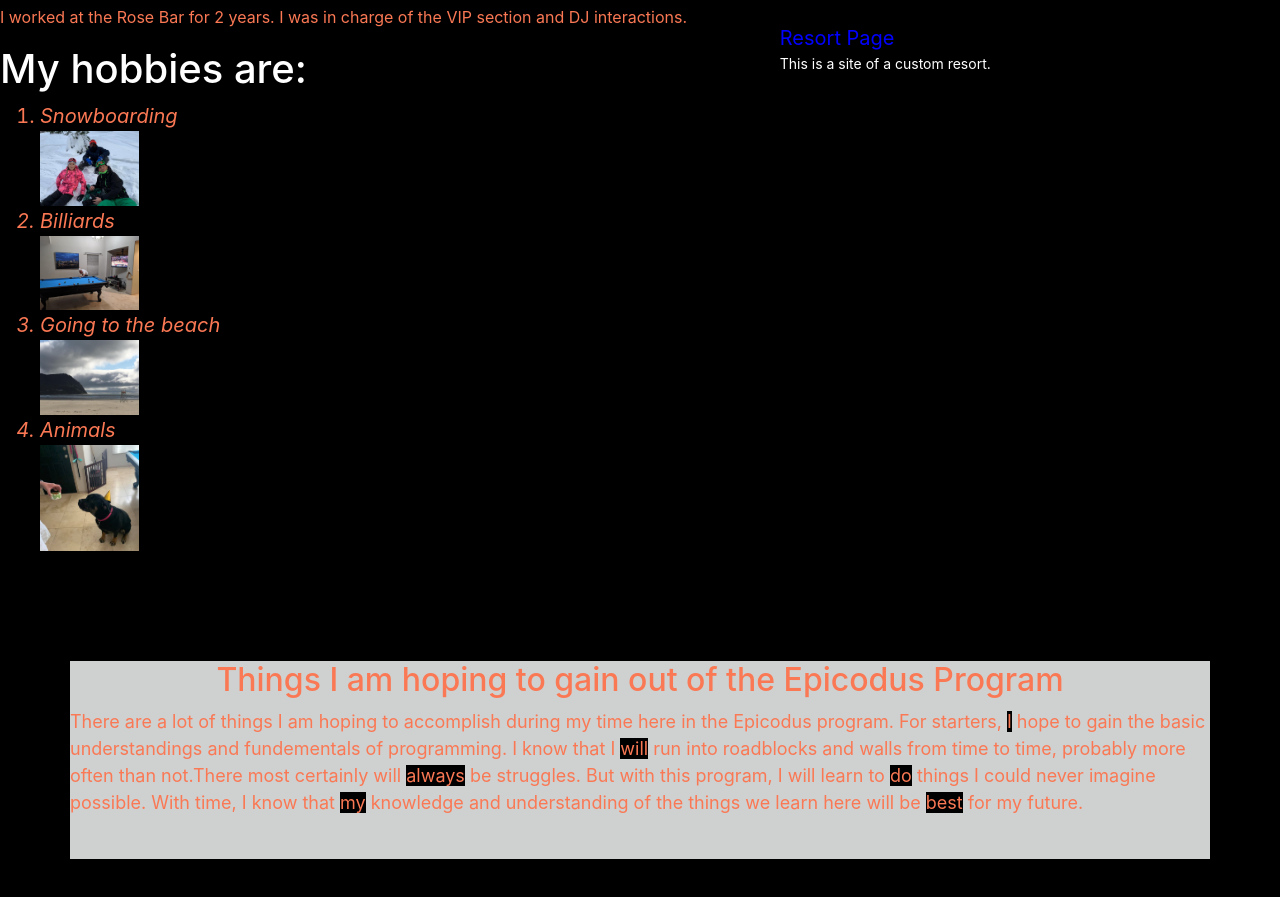
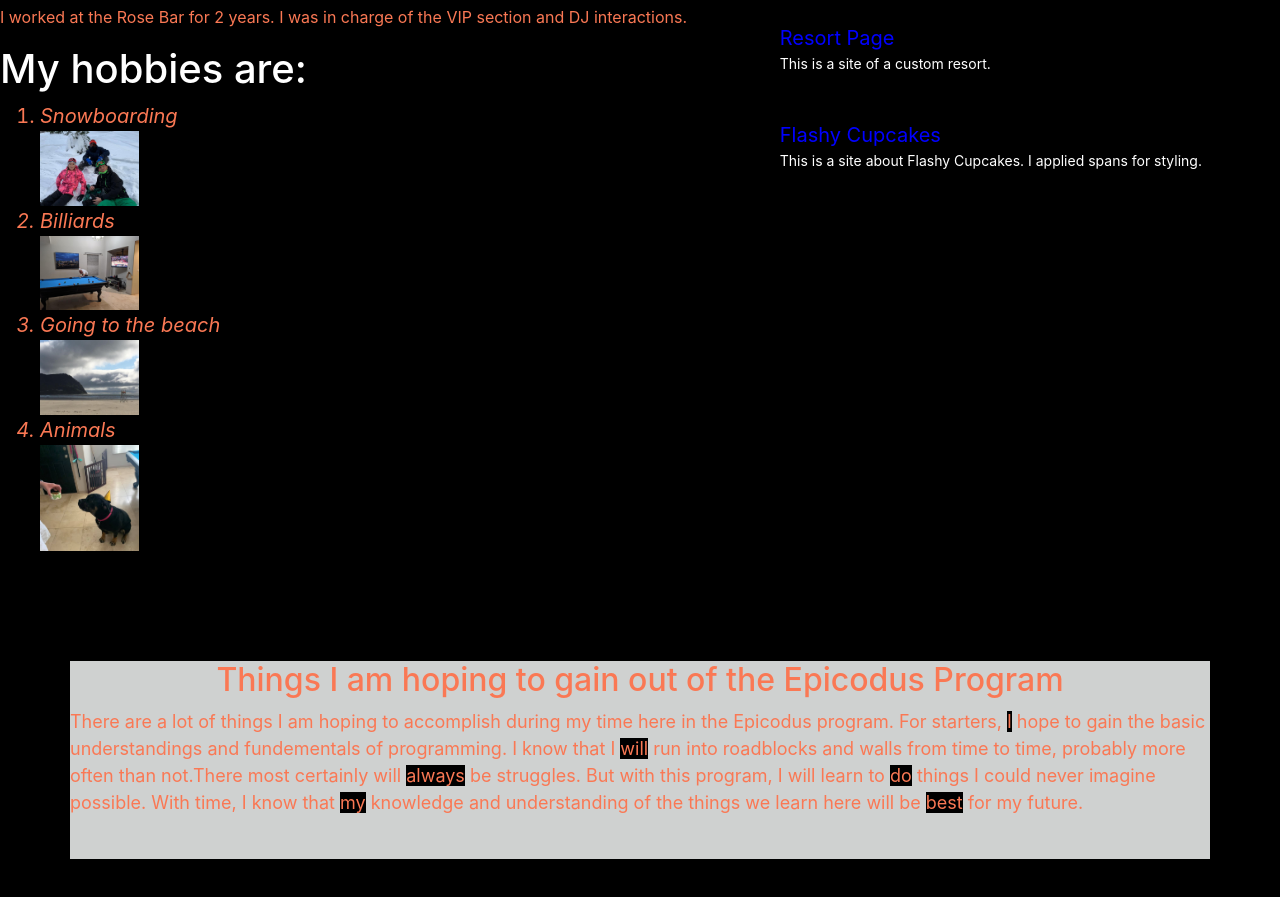
Before and after one commit to glenbuck503/codereview1016, a plain HTML site: page index.html in a window 1280 px wide. Shown: the part 815-1712 px from the top of the page. Drawn offline with nearby package versions, Linux system fonts and the light colour scheme.

Commit message:
create gh-page branch:

```diff
--- a/index.html
+++ b/index.html
@@ -30,6 +30,9 @@
           <br>
         <a href="https://github.com/glenbuck503/resort">Resort Page</a>
       <p class="smalltext">This is a site of a custom resort.</p>
+          <br>
+      <a href="https://github.com/glenbuck503/flashy">Flashy Cupcakes</a>
+      <p class="smalltext">This is a site about Flashy Cupcakes. I applied spans for styling.</p>
     </div>
     <h1>About Me </h1>
     <p>I was bon in Portland,OR on March 28th, 1985.I recently was introduced to coding back in 2017 by a few freinds and ever since, I have always been intrigued and interested in the field. I tend to have a goofy and outgoing personailty but when it comes to working and or learning something new, I am <strong>100</strong> percent serious.
```
Also changed, not shown: img/belle.jpg (added), 2 other files.
